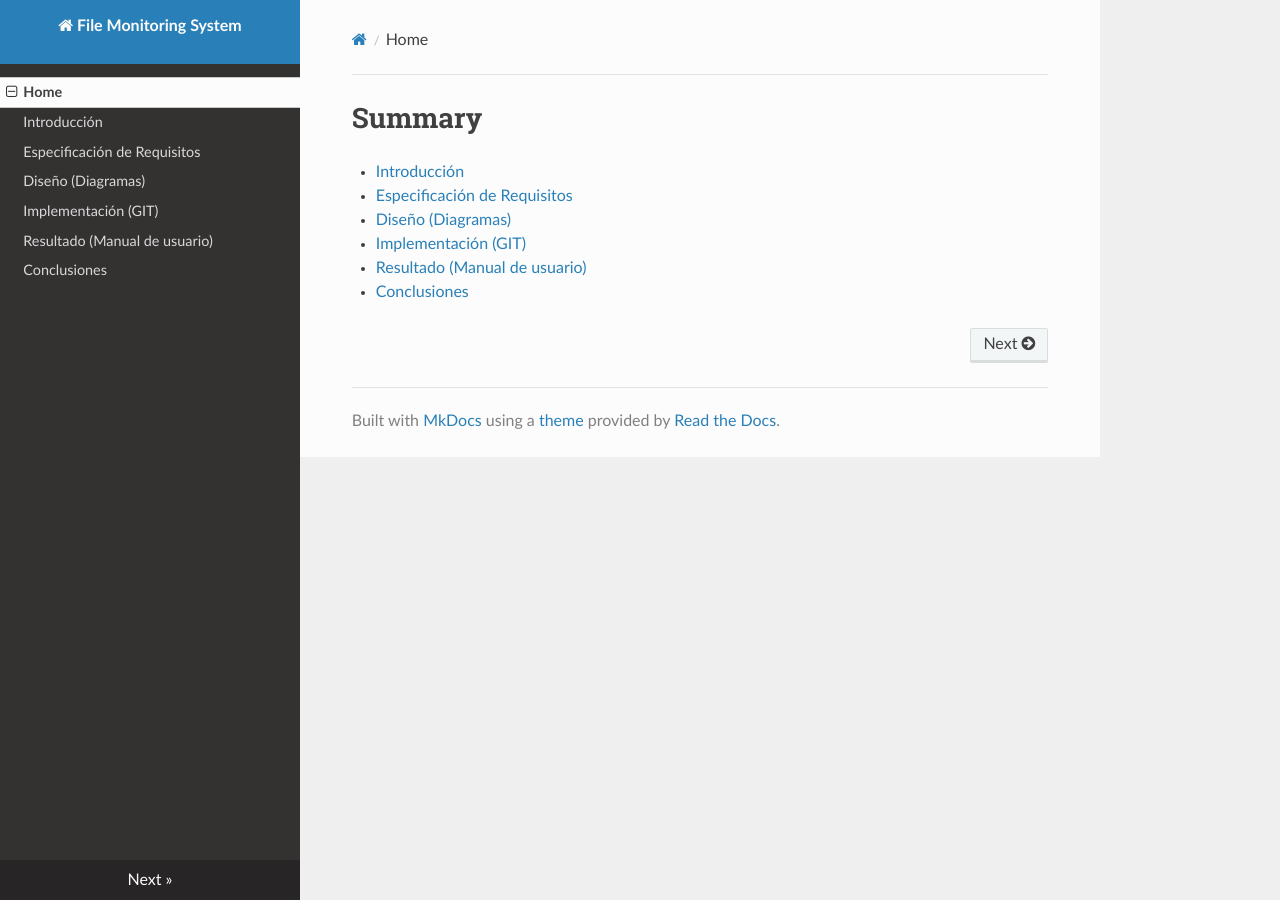
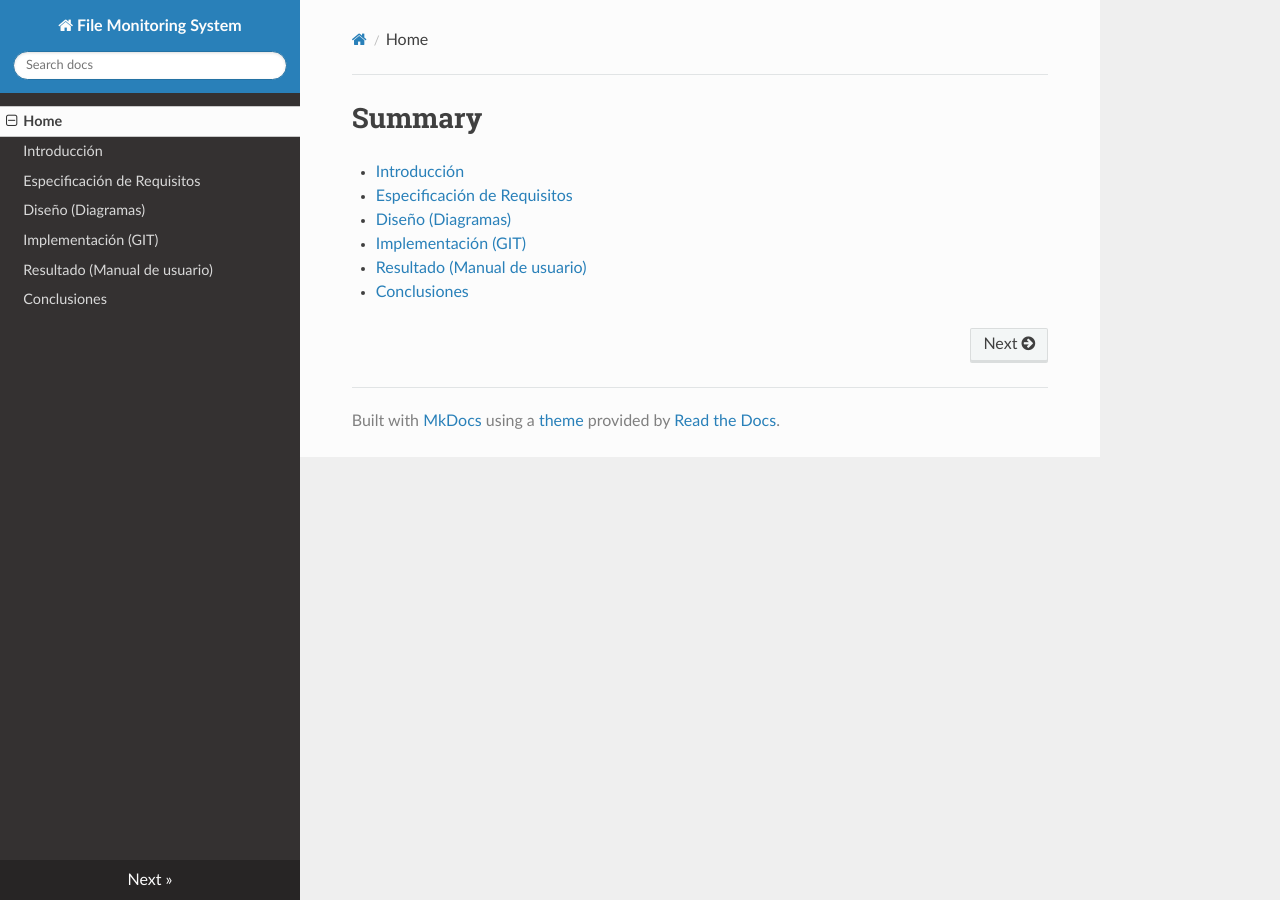
Before and after one commit to JuanraDAM/FileMonitoringSystem, an MkDocs documentation site: the page built from docs/index.md, in a window 1280 px wide. Built offline with MkDocs 1.6.1, drawn with Linux system fonts in a browser that asks for light colours; nearby versions of some CDN libraries.

Commit message:
fix: github pages

```diff
--- a/mkdocs.yml
+++ b/mkdocs.yml
@@ -12,10 +12,18 @@
   name: readthedocs
 
 plugins:
+  - search
   - mermaid2
 
 
 markdown_extensions:
+  # este orden importa: super­fences arriba, después highlight
+  - pymdownx.superfences:
+      custom_fences:
+        - name: mermaid
+          class: mermaid
+          format: !!python/name:pymdownx.superfences.fence_code_format
+  - pymdownx.highlight        # resaltado de código con Highlight.js
   - toc:
       permalink: true
   - admonition
```
